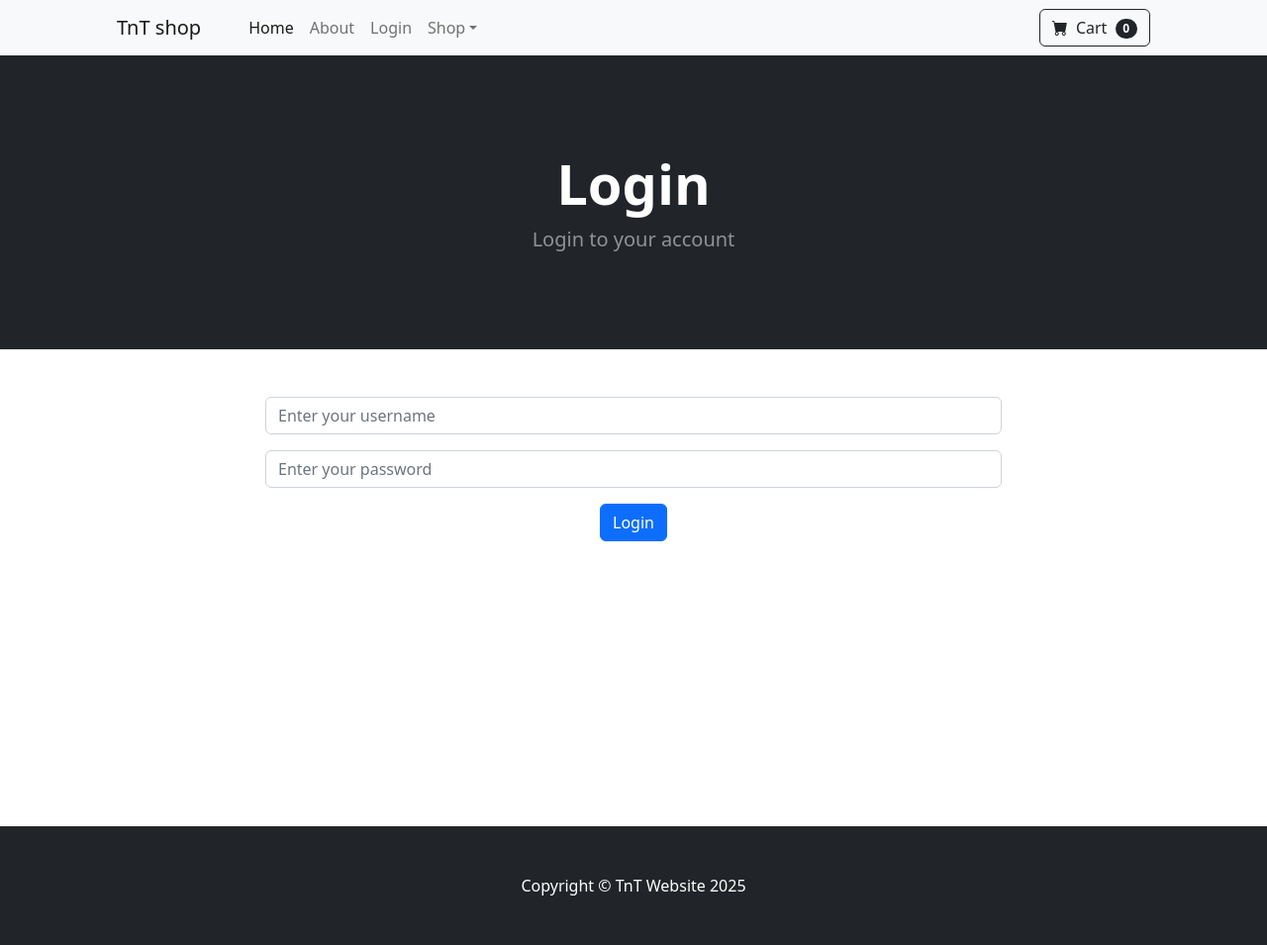
After one commit to TungNT126/EcomerceWebsite_Django, a Django app: page /login/ in a window 1280 px wide. The commit adds this page. Shown: the whole page at 99% size. Run offline with Django 4.2, Linux system fonts and the light colour scheme; some libraries are stand-ins or nearby versions.

Commit message:
Add login/logout func

```diff
--- a/store/templates/about.html
+++ b/store/templates/about.html
@@ -5,7 +5,7 @@
     <div class="container px-4 px-lg-5 my-5">
         <div class="text-center text-white">
             <h1 class="display-4 fw-bolder">About us</h1>
-            <p class="lead fw-normal text-white-50 mb-0">Welcome to ...</p>
+            <p class="lead fw-normal text-white-50 mb-0">Welcome to TnT shop</p>
         </div>
     </div>
 </header>
--- a/store/templates/base.html
+++ b/store/templates/base.html
@@ -7,7 +7,7 @@
         <meta name="viewport" content="width=device-width, initial-scale=1, shrink-to-fit=no" />
         <meta name="description" content="" />
         <meta name="author" content="" />
-        <title>Shop Homepage - Start Bootstrap Template</title>
+        <title>TnT Homepage - Attire shop</title>
         <!-- Favicon-->
         <link rel="icon" type="image/x-icon" href="{% static 'assets/favicon.ico' %}" />
         <!-- Bootstrap icons-->
@@ -18,6 +18,14 @@
     <body>
         <!-- Navigation -->
         {% include 'navbar.html' %}
+        {% if messages %}
+            {% for message in messages %}
+            <div class="alert alert-warning alert-dismissible fade show" role="alert">
+                {{ message }}
+                <button type="button" class="btn-close" data-bs-dismiss="alert" aria-label="Close"></button>
+              </div>
+            {% endfor %}
+        {% endif %}
 
         {% block content %}
 
@@ -25,7 +33,7 @@
 
         <!-- Footer-->
         <footer class="py-5 bg-dark">
-            <div class="container"><p class="m-0 text-center text-white">Copyright &copy; Your Website 2023</p></div>
+            <div class="container"><p class="m-0 text-center text-white">Copyright &copy; TnT Website 2025</p></div>
         </footer>
         <!-- Bootstrap core JS-->
         <script src="https://cdn.jsdelivr.net/npm/bootstrap@5.2.3/dist/js/bootstrap.bundle.min.js"></script>
--- a/store/templates/home.html
+++ b/store/templates/home.html
@@ -7,8 +7,8 @@
         <header class="bg-dark py-5">
             <div class="container px-4 px-lg-5 my-5">
                 <div class="text-center text-white">
-                    <h1 class="display-4 fw-bolder">Shop in style</h1>
-                    <p class="lead fw-normal text-white-50 mb-0">With this shop hompeage template</p>
+                    <h1 class="display-4 fw-bolder">TnT shop</h1>
+                    <p class="lead fw-normal text-white-50 mb-0">Everything you need is here</p>
                 </div>
             </div>
         </header>
--- /dev/null
+++ b/store/templates/login.html
@@ -0,0 +1,41 @@
+{% extends 'base.html' %}
+{% block content %}
+<!-- Header-->
+<header class="bg-dark py-5">
+    <div class="container px-4 px-lg-5 my-5">
+        <div class="text-center text-white">
+            <h1 class="display-4 fw-bolder">Login</h1>
+            <p class="lead fw-normal text-white-50 mb-0">Login to your account</p>
+        </div>
+    </div>
+</header>
+
+<div class="container">
+    <div class="row">
+        <center>
+            <div class="col-8">
+                <br/><br/>
+
+                <form method="POST" action="{% url 'login' %}">
+                    {% csrf_token %}
+
+                    <div class="mb-3">
+                      <input type="text" class="form-control" name="username" placeholder="Enter your username">
+                    </div>
+                    <div class="mb-3">
+                      <input type="password" class="form-control" name="password" placeholder="Enter your password">
+                    </div>
+                    <button type="submit" class="btn btn-primary">Login</button>
+                  </form>
+                <br/><br/>
+                <br/><br/>
+                <br/><br/>
+                <br/><br/>
+                <br/><br/>
+                <br/><br/>
+            </div>
+        </center>
+    </div>
+</div>
+
+{% endblock %}
--- a/store/templates/navbar.html
+++ b/store/templates/navbar.html
@@ -1,11 +1,18 @@
 <nav class="navbar navbar-expand-lg navbar-light bg-light">
     <div class="container px-4 px-lg-5">
-        <a class="navbar-brand" href="{% url 'home' %}">Start Bootstrap</a>
+        <a class="navbar-brand" href="{% url 'home' %}">TnT shop</a>
         <button class="navbar-toggler" type="button" data-bs-toggle="collapse" data-bs-target="#navbarSupportedContent" aria-controls="navbarSupportedContent" aria-expanded="false" aria-label="Toggle navigation"><span class="navbar-toggler-icon"></span></button>
         <div class="collapse navbar-collapse" id="navbarSupportedContent">
             <ul class="navbar-nav me-auto mb-2 mb-lg-0 ms-lg-4">
                 <li class="nav-item"><a class="nav-link active" aria-current="page" href="{% url 'home' %}">Home</a></li>
                 <li class="nav-item"><a class="nav-link" href="{% url 'about' %}">About</a></li>
+
+                {% if user.is_authenticated %}
+                <li class="nav-item"><a class="nav-link" href="{% url 'logout' %}">Logout</a></li>
+                {% else %}
+                <li class="nav-item"><a class="nav-link" href="{% url 'login' %}">Login</a></li>
+                {% endif %}
+
                 <li class="nav-item dropdown">
                     <a class="nav-link dropdown-toggle" id="navbarDropdown" href="#" role="button" data-bs-toggle="dropdown" aria-expanded="false">Shop</a>
                     <ul class="dropdown-menu" aria-labelledby="navbarDropdown">
--- a/store/urls.py
+++ b/store/urls.py
@@ -4,4 +4,6 @@ from . import views
 urlpatterns = [
     path('', views.home, name='home'),
     path('about/', views.about, name='about'),
+    path('login/', views.login_user, name='login'),
+    path('logout/', views.logout_user, name='logout'),
 ]
--- a/store/views.py
+++ b/store/views.py
@@ -1,5 +1,7 @@
-from django.shortcuts import render
+from django.shortcuts import redirect, render
 from .models import Product
+from django.contrib.auth import authenticate, login, logout
+from django.contrib import messages
 
 def home(request):
     products = Product.objects.all()
@@ -7,3 +9,23 @@ def home(request):
 
 def about(request):
     return render(request, 'about.html', {})
+
+def login_user(request):
+    if request.method == "POST":
+        username = request.POST['username']
+        password = request.POST['password']
+        user = authenticate(request, username=username, password=password)
+        if user is not None:
+            login(request, user)
+            messages.success(request, ("Login successfully!"))
+            return redirect('home')
+        else:
+            messages.success(request, ("Login Failed!"))
+            return redirect('login')
+    else:
+        return render(request, 'login.html', {})
+
+def logout_user(request):
+    logout(request)
+    messages.success(request, ("You have been logged out!"))
+    return redirect('home')
```
Also changed, not shown: db.sqlite3.
